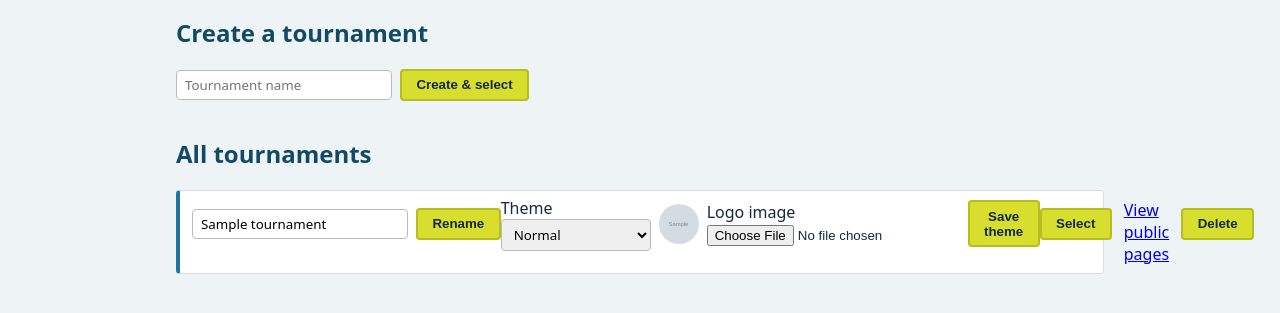
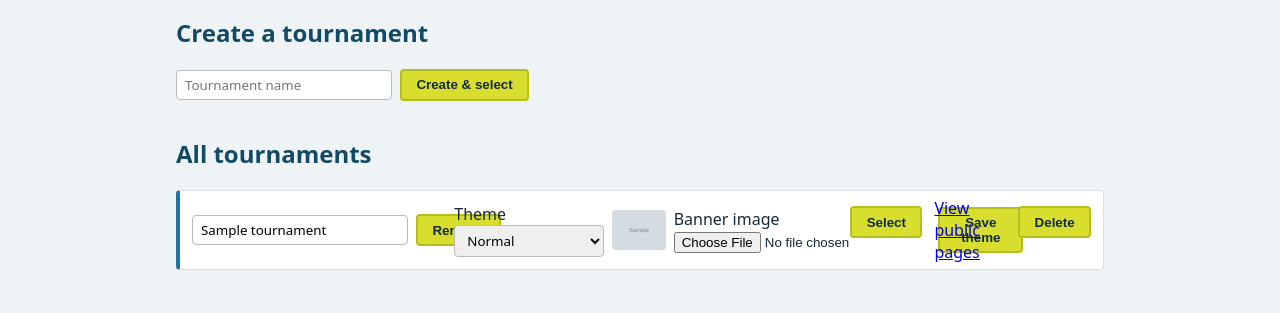
Before and after one commit to paulinemlchan/dinkEngine, a Flask app: page /admin/tournaments in a window 1280 px wide. Shown: the part 317-630 px from the top of the page. Run offline with Flask 3, Linux system fonts and the light colour scheme; the visitor is signed in with stand-in values (Sample User, id 1); tables that the repository leaves empty hold one stand-in row (values such as "Sample post"); grey boxes marked "Sample" are stand-in pictures.

Commit message:
Replace corner logo with full-width uploadable banner, fix admin tournaments row alignment

```diff
--- a/config.py
+++ b/config.py
@@ -15,6 +15,6 @@ MAX_COURTS = 20
 MAX_MATCHES_PER_COURT = 5
 MAX_EXCEPTIONS = 5
 
-THEME_LOGO_UPLOAD_FOLDER = os.path.join(os.path.dirname(__file__), "static", "uploads", "theme_logos")
-THEME_LOGO_ALLOWED_EXTENSIONS = {"png", "jpg", "jpeg", "gif", "webp"}
-MAX_CONTENT_LENGTH = 5 * 1024 * 1024  # 5 MB cap on any upload, including theme logos
+THEME_BANNER_UPLOAD_FOLDER = os.path.join(os.path.dirname(__file__), "static", "uploads", "theme_banners")
+THEME_BANNER_ALLOWED_EXTENSIONS = {"png", "jpg", "jpeg", "gif", "webp"}
+MAX_CONTENT_LENGTH = 5 * 1024 * 1024  # 5 MB cap on any upload, including theme banners
--- a/db.py
+++ b/db.py
@@ -39,8 +39,8 @@ def _migrate(db):
     tournament_columns = {row["name"] for row in db.execute("PRAGMA table_info(tournaments)")}
     if "theme" not in tournament_columns:
         db.execute("ALTER TABLE tournaments ADD COLUMN theme TEXT NOT NULL DEFAULT 'normal'")
-    if "logo_filename" not in tournament_columns:
-        db.execute("ALTER TABLE tournaments ADD COLUMN logo_filename TEXT")
+    if "banner_filename" not in tournament_columns:
+        db.execute("ALTER TABLE tournaments ADD COLUMN banner_filename TEXT")
 
     slam_columns = {row["name"] for row in db.execute("PRAGMA table_info(slam_matches)")}
     if "server_name" not in slam_columns:
--- a/routes/admin.py
+++ b/routes/admin.py
@@ -13,7 +13,7 @@ bp = Blueprint("admin", __name__, url_prefix="/admin")
 
 THEMES = ["normal", "halloween", "christmas", "chinese_new_year"]
 
-# Minimal magic-byte check so a renamed non-image file can't be stored as a "logo".
+# Minimal magic-byte check so a renamed non-image file can't be stored as a "banner".
 _IMAGE_SIGNATURES = {
     "png": (b"\x89PNG\r\n\x1a\n",),
     "jpg": (b"\xff\xd8\xff",),
@@ -23,15 +23,15 @@ _IMAGE_SIGNATURES = {
 }
 
 
-def _save_theme_logo(tournament_id, file_storage):
-    """Validate and store an uploaded logo, returning its filename, or None if no file was given."""
+def _save_theme_banner(tournament_id, file_storage):
+    """Validate and store an uploaded banner, returning its filename, or None if no file was given."""
     if not file_storage or not file_storage.filename:
         return None
 
     ext = secure_filename(file_storage.filename).rsplit(".", 1)[-1].lower()
-    allowed = current_app.config["THEME_LOGO_ALLOWED_EXTENSIONS"]
+    allowed = current_app.config["THEME_BANNER_ALLOWED_EXTENSIONS"]
     if "." not in file_storage.filename or ext not in allowed:
-        raise ValueError(f"Logo must be one of: {', '.join(sorted(allowed))}.")
+        raise ValueError(f"Banner must be one of: {', '.join(sorted(allowed))}.")
 
     header = file_storage.stream.read(16)
     file_storage.stream.seek(0)
@@ -42,11 +42,12 @@ def _save_theme_logo(tournament_id, file_storage):
     if not valid:
         raise ValueError("That file doesn't look like a valid image.")
 
-    upload_folder = current_app.config["THEME_LOGO_UPLOAD_FOLDER"]
+    upload_folder = current_app.config["THEME_BANNER_UPLOAD_FOLDER"]
     os.makedirs(upload_folder, exist_ok=True)
     filename = f"tournament_{tournament_id}.{ext}"
     file_storage.save(os.path.join(upload_folder, filename))
     return filename
+
 
 
 
@@ -111,14 +112,14 @@ def tournaments():
         elif action == "delete":
             tournament_id = request.form.get("tournament_id")
             row = db.execute(
-                "SELECT logo_filename FROM tournaments WHERE id = ?", (tournament_id,)
+                "SELECT banner_filename FROM tournaments WHERE id = ?", (tournament_id,)
             ).fetchone()
             db.execute("DELETE FROM tournaments WHERE id = ?", (tournament_id,))
             db.commit()
-            if row and row["logo_filename"]:
-                logo_path = os.path.join(current_app.config["THEME_LOGO_UPLOAD_FOLDER"], row["logo_filename"])
-                if os.path.exists(logo_path):
-                    os.remove(logo_path)
+            if row and row["banner_filename"]:
+                banner_path = os.path.join(current_app.config["THEME_BANNER_UPLOAD_FOLDER"], row["banner_filename"])
+                if os.path.exists(banner_path):
+                    os.remove(banner_path)
             if str(session.get("tournament_id")) == str(tournament_id):
                 session.pop("tournament_id", None)
             flash("Tournament deleted.", "success")
@@ -140,21 +141,21 @@ def tournaments():
                 flash("Unknown theme.", "error")
             else:
                 row = db.execute(
-                    "SELECT logo_filename FROM tournaments WHERE id = ?", (tournament_id,)
+                    "SELECT banner_filename FROM tournaments WHERE id = ?", (tournament_id,)
                 ).fetchone()
                 try:
-                    new_filename = _save_theme_logo(tournament_id, request.files.get("logo"))
+                    new_filename = _save_theme_banner(tournament_id, request.files.get("banner"))
                 except ValueError as e:
                     flash(str(e), "error")
                 else:
                     if new_filename is not None:
-                        old_filename = row["logo_filename"] if row else None
+                        old_filename = row["banner_filename"] if row else None
                         if old_filename and old_filename != new_filename:
-                            old_path = os.path.join(current_app.config["THEME_LOGO_UPLOAD_FOLDER"], old_filename)
+                            old_path = os.path.join(current_app.config["THEME_BANNER_UPLOAD_FOLDER"], old_filename)
                             if os.path.exists(old_path):
                                 os.remove(old_path)
                         db.execute(
-                            "UPDATE tournaments SET theme = ?, logo_filename = ? WHERE id = ?",
+                            "UPDATE tournaments SET theme = ?, banner_filename = ? WHERE id = ?",
                             (theme, new_filename, tournament_id),
                         )
                     else:
--- a/schema.sql
+++ b/schema.sql
@@ -2,7 +2,7 @@ CREATE TABLE IF NOT EXISTS tournaments (
     id INTEGER PRIMARY KEY AUTOINCREMENT,
     name TEXT NOT NULL,
     theme TEXT NOT NULL DEFAULT 'normal',
-    logo_filename TEXT,
+    banner_filename TEXT,
     created_at TEXT NOT NULL DEFAULT (datetime('now'))
 );
 
--- a/static/css/style.css
+++ b/static/css/style.css
@@ -25,15 +25,17 @@ body {
   justify-content: center;
   text-align: center;
 }
-.site-theme-logo {
-  position: absolute;
-  right: 1rem;
-  top: 0;
-  bottom: 0;
-  height: 100%;
-  width: auto;
-  border-radius: 50%;
-  object-fit: contain;
+.site-header.site-header-banner {
+  display: block;
+  background: none;
+  background-image: none;
+  padding: 0;
+  min-height: 0;
+}
+.site-banner-image {
+  display: block;
+  width: 100%;
+  height: auto;
 }
 .site-header-inner {
   display: flex;
@@ -133,6 +135,15 @@ textarea {
 }
 .player-actions { display: inline-flex; gap: 0.75rem; align-items: center; }
 .player-actions .inline-form { margin-bottom: 0; }
+.tournament-list li {
+  display: grid;
+  grid-template-columns: minmax(220px, 260px) minmax(380px, 1fr) auto;
+  gap: 1rem;
+}
+.tournament-list .tournament-name-cell,
+.tournament-list .tournament-theme-cell { display: flex; align-items: center; gap: 0.5rem; flex-wrap: wrap; }
+.tournament-list .tournament-name-cell .inline-form,
+.tournament-list .tournament-theme-cell .inline-form { margin-bottom: 0; }
 .match-list { list-style: none; padding: 0; margin-bottom: 1.5rem; }
 .match-list li {
   padding: 0.5rem 0.75rem;
@@ -266,11 +277,11 @@ th { background: var(--color-blue); color: #fff; }
   margin-top: 1rem;
 }
 
-.theme-logo-preview {
+.theme-banner-preview {
   height: 40px;
-  width: 40px;
-  border-radius: 50%;
+  width: 70px;
   object-fit: cover;
+  border-radius: 4px;
   vertical-align: middle;
 }
 
--- a/templates/admin/tournaments.html
+++ b/templates/admin/tournaments.html
@@ -11,9 +11,10 @@
 </form>
 
 <h2>All tournaments</h2>
-<ul class="player-list">
+<ul class="player-list tournament-list">
   {% for t in tournaments %}
     <li>
+      <div class="tournament-name-cell">
         <form method="post" action="{{ url_for('admin.tournaments') }}" class="inline-form">
           <input type="hidden" name="action" value="rename">
           <input type="hidden" name="tournament_id" value="{{ t.id }}">
@@ -21,6 +22,8 @@
           <button type="submit">Rename</button>
         </form>
         {% if t.id == active_tournament_id %}<strong>(active)</strong>{% endif %}
+      </div>
+      <div class="tournament-theme-cell">
         <form method="post" class="inline-form" enctype="multipart/form-data">
           <input type="hidden" name="action" value="set_theme">
           <input type="hidden" name="tournament_id" value="{{ t.id }}">
@@ -33,14 +36,16 @@
               {% endfor %}
             </select>
           </label>
-        {% if t.logo_filename %}
-          <img src="{{ url_for('static', filename='uploads/theme_logos/' ~ t.logo_filename) }}" alt="Current logo" class="theme-logo-preview">
+          {% if t.banner_filename %}
+            <img src="{{ url_for('static', filename='uploads/theme_banners/' ~ t.banner_filename) }}" alt="Current banner" class="theme-banner-preview">
           {% endif %}
-        <label>Logo image
-          <input type="file" name="logo" accept="image/png,image/jpeg,image/gif,image/webp">
+          <label>Banner image
+            <input type="file" name="banner" accept="image/png,image/jpeg,image/gif,image/webp">
           </label>
           <button type="submit">Save theme</button>
         </form>
+      </div>
+      <div class="tournament-actions-cell">
         <span class="tournament-actions">
           {% if t.id != active_tournament_id %}
           <form method="post" class="inline-form">
@@ -57,6 +62,7 @@
             <button type="submit">Delete</button>
           </form>
         </span>
+      </div>
     </li>
   {% else %}
     <li>No tournaments yet. Create one above.</li>
--- a/templates/base.html
+++ b/templates/base.html
@@ -7,14 +7,17 @@
   <link rel="stylesheet" href="{{ url_for('static', filename='css/style.css') }}">
 </head>
 <body class="theme-{{ tournament.theme if tournament else 'normal' }}">
-  <header class="site-header">
-    {% if tournament and tournament.theme != 'normal' and tournament.logo_filename %}
-      <img class="site-theme-logo" src="{{ url_for('static', filename='uploads/theme_logos/' ~ tournament.logo_filename) }}" alt="">
-    {% endif %}
-    <div class="site-header-inner">
-      <span class="site-title">{{ tournament.name if tournament else 'DinkEngine' }}</span>
-    </div>
-  </header>
+  {% if tournament and tournament.banner_filename %}
+    <header class="site-header site-header-banner">
+      <img class="site-banner-image" src="{{ url_for('static', filename='uploads/theme_banners/' ~ tournament.banner_filename) }}" alt="{{ tournament.name }}">
+    </header>
+  {% else %}
+    <header class="site-header">
+      <div class="site-header-inner">
+        <span class="site-title">{{ tournament.name if tournament else 'DinkEngine' }}</span>
+      </div>
+    </header>
+  {% endif %}
   <nav class="nav">
     <a href="{{ url_for('public.index') }}">All Tournaments</a>
     {% if tournament %}
```
Lines whose indentation alone changed are shown as unchanged.
